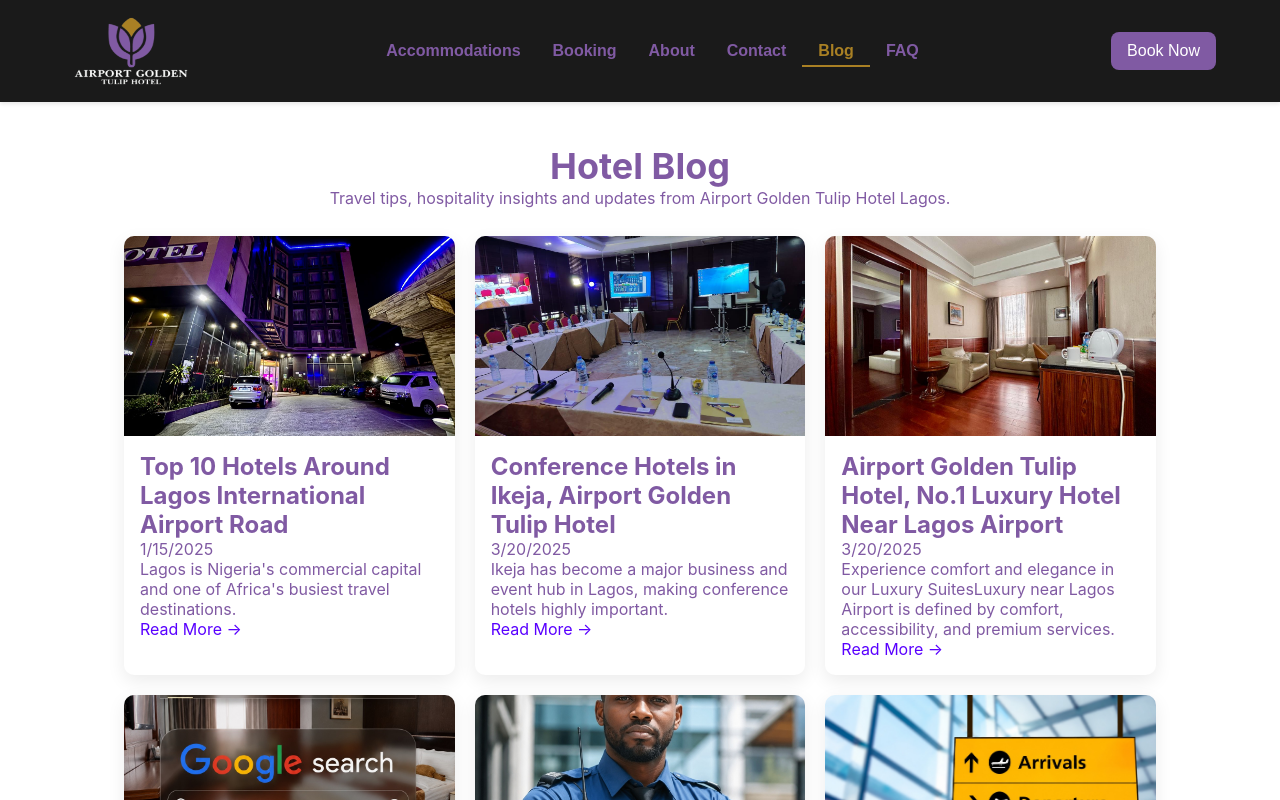
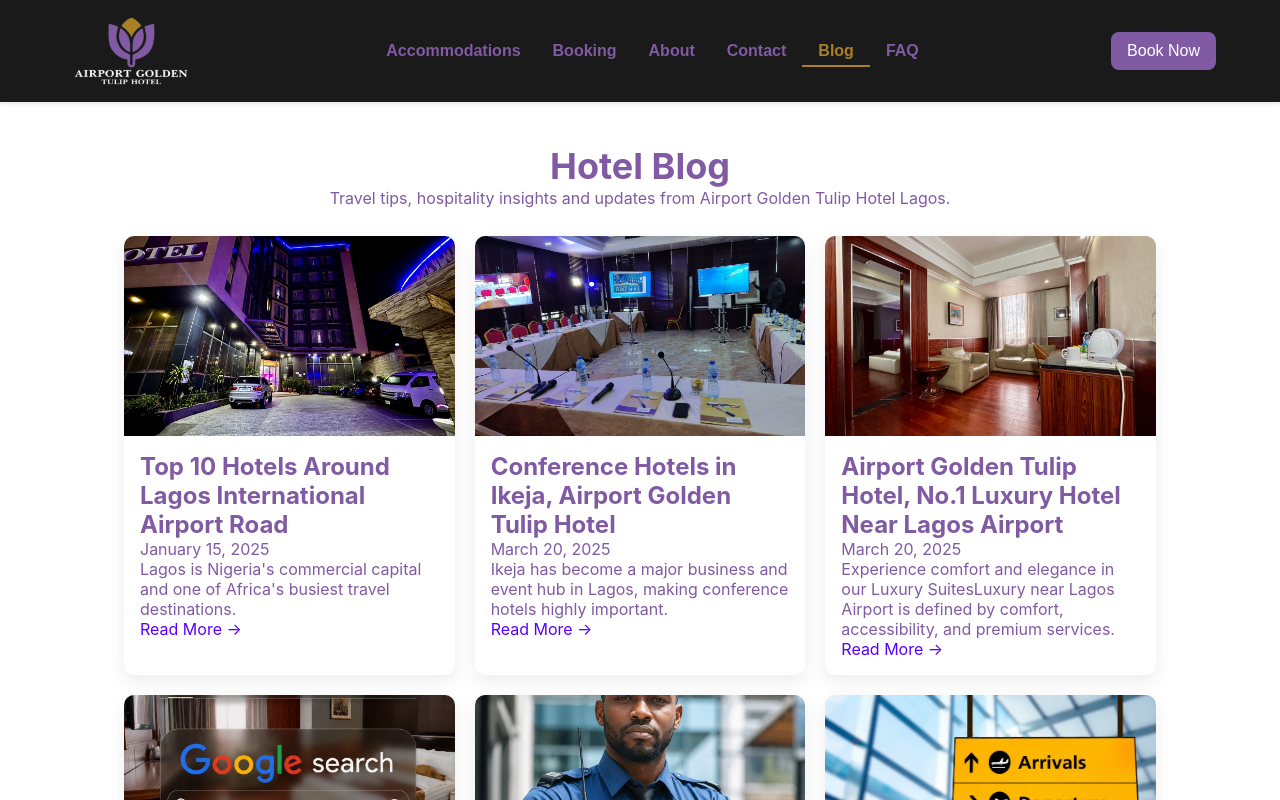
Before and after one commit to Godwinchinkwe/AirportGoldenTulipHotel, a Next.js app: page /blog in a window 1280 px wide. Shown: the top 800 px of the page. Built offline with nearby package versions, Linux system fonts and the light colour scheme.

Commit message:
second blog

```diff
--- a/src/app/blog/[slug]/page.js
+++ b/src/app/blog/[slug]/page.js
@@ -12,8 +12,11 @@ export async function generateMetadata({ params }) {
 
 
 
+
 const post =
   getPostBySlug(slug) || getPostBySlug2(slug);
+
+
 
   if (!post) {
     return {
@@ -52,7 +55,8 @@ const post =
 export default async function BlogPostPage({ params }) {
   const { slug } = await params;
 
-  const post = getPostBySlug(slug);
+  // const post = getPostBySlug(slug);
+    const post = getPostBySlug(slug) || getPostBySlug2(slug);
 
   if (!post) {
     notFound();
--- a/src/app/blog/page.js
+++ b/src/app/blog/page.js
@@ -49,9 +49,16 @@ export default function BlogPage() {
             <div className="blog-card-content">
               <h2>{post.title}</h2>
 
-              <time>
-                {new Date(post.date).toLocaleDateString()}
-              </time>
+              {/* <time> */}
+                {/* {new Date(post.date).toLocaleDateString()} */}
+                <time dateTime={post.date}>
+  {new Date(post.date).toLocaleDateString("en-US", {
+    year: "numeric",
+    month: "long",
+    day: "numeric",
+  })}
+</time>
+              {/* </time> */}
 
               <p>{post.excerpt}</p>
 
--- a/src/app/layout.js
+++ b/src/app/layout.js
@@ -119,8 +119,8 @@ export const metadata = {
 export default function RootLayout({ children }) {
   return (
     // <html lang="en">
-      <html lang="en" data-scroll-behavior="smooth">
-      <body suppressHydrationWarning={true}>
+      <html lang="en" data-scroll-behavior="smooth" suppressHydrationWarning={true}>
+      <body >
 
         < LoadingScreen />
         < Header />
--- a/src/data/blogPosts2.js
+++ b/src/data/blogPosts2.js
@@ -1,68 +1,6 @@
 import AirportHotel from "../../public/images/hotel/Outside.jpg";
 
    export const blogPosts2 = [
-//  {
-//     slug: "airport-shuttle-service-easy-airport-transfers-without-stress",
-//     title: "Airport Shuttle Service – Easy Airport Transfers Without Stress",
-//     date: "2026-06-22",
-//     image: AirportHotel,
-//     excerpt:
-//       "One of the biggest concerns travelers face is getting to and from the airport smoothly.",
-//     content: `
-//       <p>One of the biggest concerns travelers face is getting to and from the airport smoothly. Airport Golden Tulip Hotel simplifies your journey with convenient airport shuttle support designed to reduce travel stress.</p>
-//       <p>Whether arriving after a long international flight or catching an early morning departure, guests benefit from reliable transport coordination and reduced travel uncertainty.</p>
-
-//       <p>Our airport transfer experience focuses on:</p>
-
-//       <ul>
-//   <li>* Timely guest support</li>
-//   <li>* Smooth arrivals and departures</li>
-//   <li>- Comfortable transportation</li>
-//   <li>- Convenience for local and international travelers</li>
-//   <li>- Reduced airport transfer stress/li>
-
-//   <p>Business travelers especially value efficient movement between accommodation and airport access points.</p>
-//       <p>Yes. Airport pickup and drop-off services may be arranged for guests. Advance requests are recommended for smooth coordination.</p>
-//       <p>●	Is breakfast included?</p>
-//       <p>Breakfast options vary depending on booking type and package selected.</p>
-//       <p>●	Is the hotel suitable for business travelers?</p>
-//       <p>Yes. The hotel provides an ideal environment for meetings, work stays, and business travel.
-
-// Book your stay today and experience convenience, comfort, and exceptional hospitality near Lagos Airport.
-// </p>
-// <p>Airport Golden Tulip Hotel aims to make every stage of your journey comfortable, from arrival to departure.</p>
-// <h2>Shuttle Service FAQ</h2>
-// <p>●	Is airport shuttle available?</p>
-// <p>Airport transfer options may be available for hotel guests.</p>
-// <p>●	How do I request pickup?</p>
-
-// <p>Guests are encouraged to request airport transportation during booking or before arrival.</p>
-// <p>●	Is the shuttle available late at night?</p>
-// <p>Availability may vary depending on operational schedules.</p>
-// <p>●	Can business groups arrange transfers?</p>
-// <p>Yes, advance arrangements can support group transportation needs.</p>
-
-//     `,
-//   },
-
-
-
-
-//    {
-//     slug: "best-hotel-breakfast-in-ikeja-start-your-morning-right",
-//     title: "Best Hotel Breakfast in Ikeja – Start Your Morning Right",
-//     date: "2026-06-25",
-//     image: AirportHotel,
-//     excerpt:
-//       "Breakfast is more than the first meal of the day, it sets the tone for business meetings, travel schedules, and memorable experiences.",
-//     content: `
-//       <p>Breakfast is more than the first meal of the day, it sets the tone for business meetings, travel schedules, and memorable experiences.</p>
-//       <p>At Airport Golden Tulip Hotel, breakfast is designed to deliver quality, variety, and a satisfying start to every morning.</p>
-//       <p>Guests enjoy an inviting breakfast experience featuring selections designed for both local and international preferences</p>
-//       <p>What makes a great hotel breakfast?</p>
-
-//     `,
-//   },
 
 
  {
@@ -73,15 +11,9 @@ import AirportHotel from "../../public/images/hotel/Outside.jpg";
     excerpt:
       "",
     content: `
-      <p></p>
-      <p></p>
-      <p>.</p>
-      <p></p>
+      <p><p>
     `,
   },
-
-
-
 
 ];
 
```
